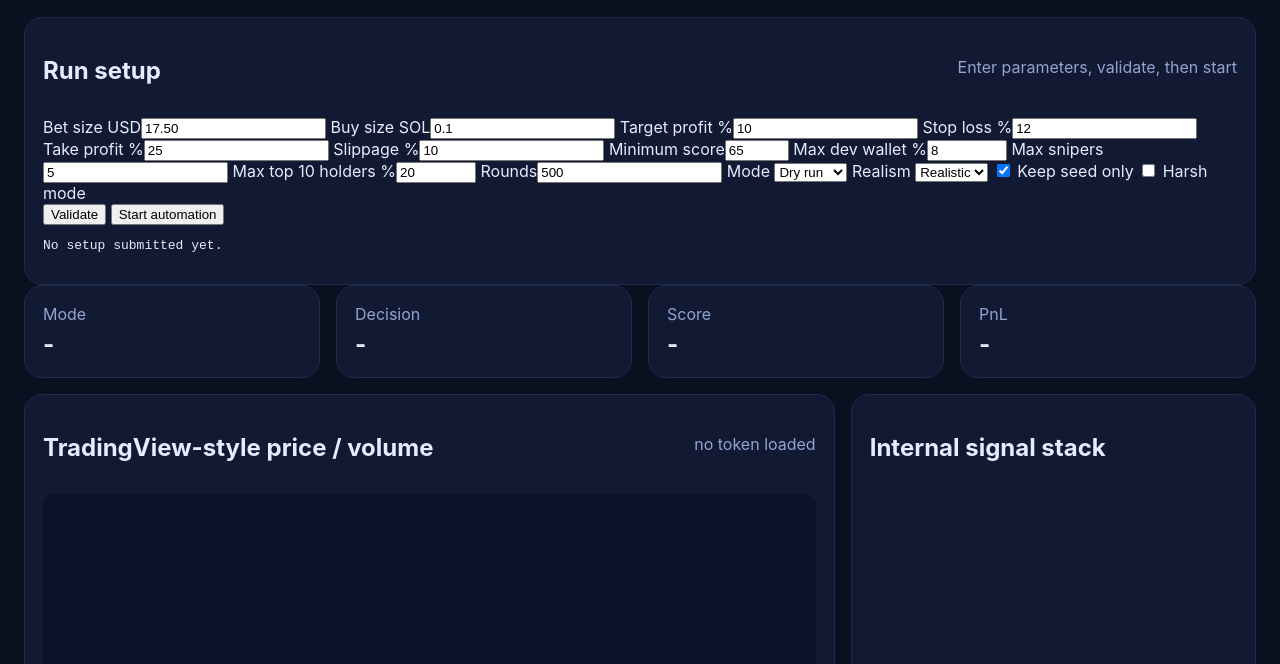
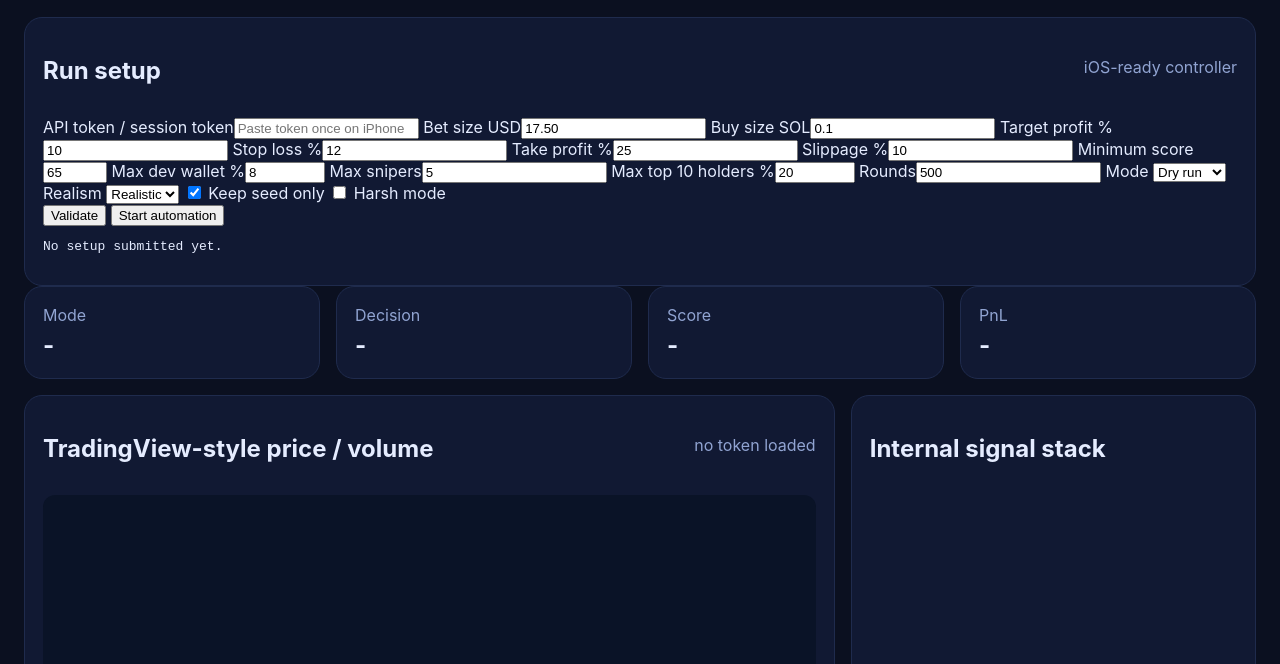
Before and after one commit to jdowen88-a11y/pump, a website: page public/index.html in a window 1280 px wide. Shown: the part 136-800 px from the top of the page. Drawn offline with Linux system fonts and the light colour scheme.

Commit message:
Add iOS PWA controller metadata

```diff
--- a/public/index.html
+++ b/public/index.html
@@ -2,8 +2,13 @@
 <html lang="en">
 <head>
   <meta charset="utf-8" />
-  <meta name="viewport" content="width=device-width, initial-scale=1" />
+  <meta name="viewport" content="width=device-width, initial-scale=1, viewport-fit=cover" />
+  <meta name="theme-color" content="#0b1020" />
+  <meta name="apple-mobile-web-app-capable" content="yes" />
+  <meta name="apple-mobile-web-app-status-bar-style" content="black-translucent" />
+  <meta name="apple-mobile-web-app-title" content="Pump Bot" />
   <title>Pump Sniper Live Telemetry</title>
+  <link rel="manifest" href="./manifest.webmanifest" />
   <link rel="stylesheet" href="./styles.css" />
 </head>
 <body>
@@ -19,20 +24,21 @@
     <section class="card setup-panel">
       <div class="section-title">
         <h2>Run setup</h2>
-        <span>Enter parameters, validate, then start</span>
+        <span>iOS-ready controller</span>
       </div>
       <form id="runSetupForm" class="setup-grid">
-        <label>Bet size USD<input id="betUsd" type="number" min="0" step="0.01" value="17.50" /></label>
-        <label>Buy size SOL<input id="buySol" type="number" min="0" step="0.0001" value="0.1" /></label>
-        <label>Target profit %<input id="targetProfitPercent" type="number" min="0" step="0.1" value="10" /></label>
-        <label>Stop loss %<input id="stopLossPercent" type="number" min="0" step="0.1" value="12" /></label>
-        <label>Take profit %<input id="takeProfitPercent" type="number" min="0" step="0.1" value="25" /></label>
-        <label>Slippage %<input id="slippagePercent" type="number" min="0" step="0.1" value="10" /></label>
-        <label>Minimum score<input id="minScore" type="number" min="0" max="100" step="1" value="65" /></label>
-        <label>Max dev wallet %<input id="maxDevWalletPercent" type="number" min="0" max="100" step="0.1" value="8" /></label>
-        <label>Max snipers<input id="maxSnipers" type="number" min="0" step="1" value="5" /></label>
-        <label>Max top 10 holders %<input id="maxTopTenPercent" type="number" min="0" max="100" step="0.1" value="20" /></label>
-        <label>Rounds<input id="rounds" type="number" min="1" step="1" value="500" /></label>
+        <label class="wide">API token / session token<input id="apiToken" type="password" autocomplete="off" placeholder="Paste token once on iPhone" /></label>
+        <label>Bet size USD<input id="betUsd" type="number" min="0" step="0.01" value="17.50" inputmode="decimal" /></label>
+        <label>Buy size SOL<input id="buySol" type="number" min="0" step="0.0001" value="0.1" inputmode="decimal" /></label>
+        <label>Target profit %<input id="targetProfitPercent" type="number" min="0" step="0.1" value="10" inputmode="decimal" /></label>
+        <label>Stop loss %<input id="stopLossPercent" type="number" min="0" step="0.1" value="12" inputmode="decimal" /></label>
+        <label>Take profit %<input id="takeProfitPercent" type="number" min="0" step="0.1" value="25" inputmode="decimal" /></label>
+        <label>Slippage %<input id="slippagePercent" type="number" min="0" step="0.1" value="10" inputmode="decimal" /></label>
+        <label>Minimum score<input id="minScore" type="number" min="0" max="100" step="1" value="65" inputmode="numeric" /></label>
+        <label>Max dev wallet %<input id="maxDevWalletPercent" type="number" min="0" max="100" step="0.1" value="8" inputmode="decimal" /></label>
+        <label>Max snipers<input id="maxSnipers" type="number" min="0" step="1" value="5" inputmode="numeric" /></label>
+        <label>Max top 10 holders %<input id="maxTopTenPercent" type="number" min="0" max="100" step="0.1" value="20" inputmode="decimal" /></label>
+        <label>Rounds<input id="rounds" type="number" min="1" step="1" value="500" inputmode="numeric" /></label>
         <label>Mode
           <select id="requestedMode">
             <option value="dry">Dry run</option>
@@ -48,7 +54,7 @@
         </label>
         <label class="checkbox-row"><input id="keepSeedOnly" type="checkbox" checked /> Keep seed only</label>
         <label class="checkbox-row"><input id="harshMode" type="checkbox" /> Harsh mode</label>
-        <div class="button-row">
+        <div class="button-row wide">
           <button type="button" id="validateSetup">Validate</button>
           <button type="submit" class="go-button">Start automation</button>
         </div>
```
